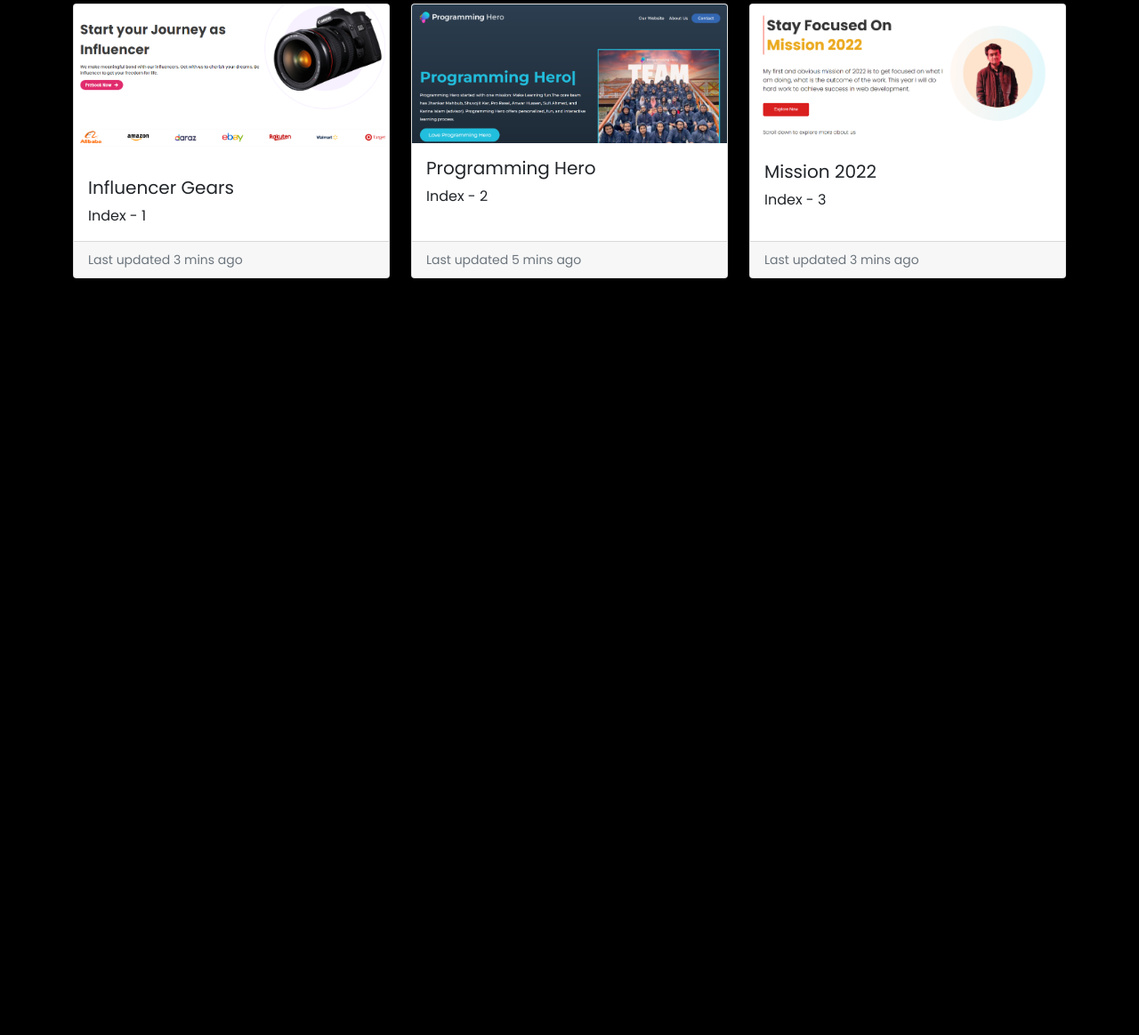
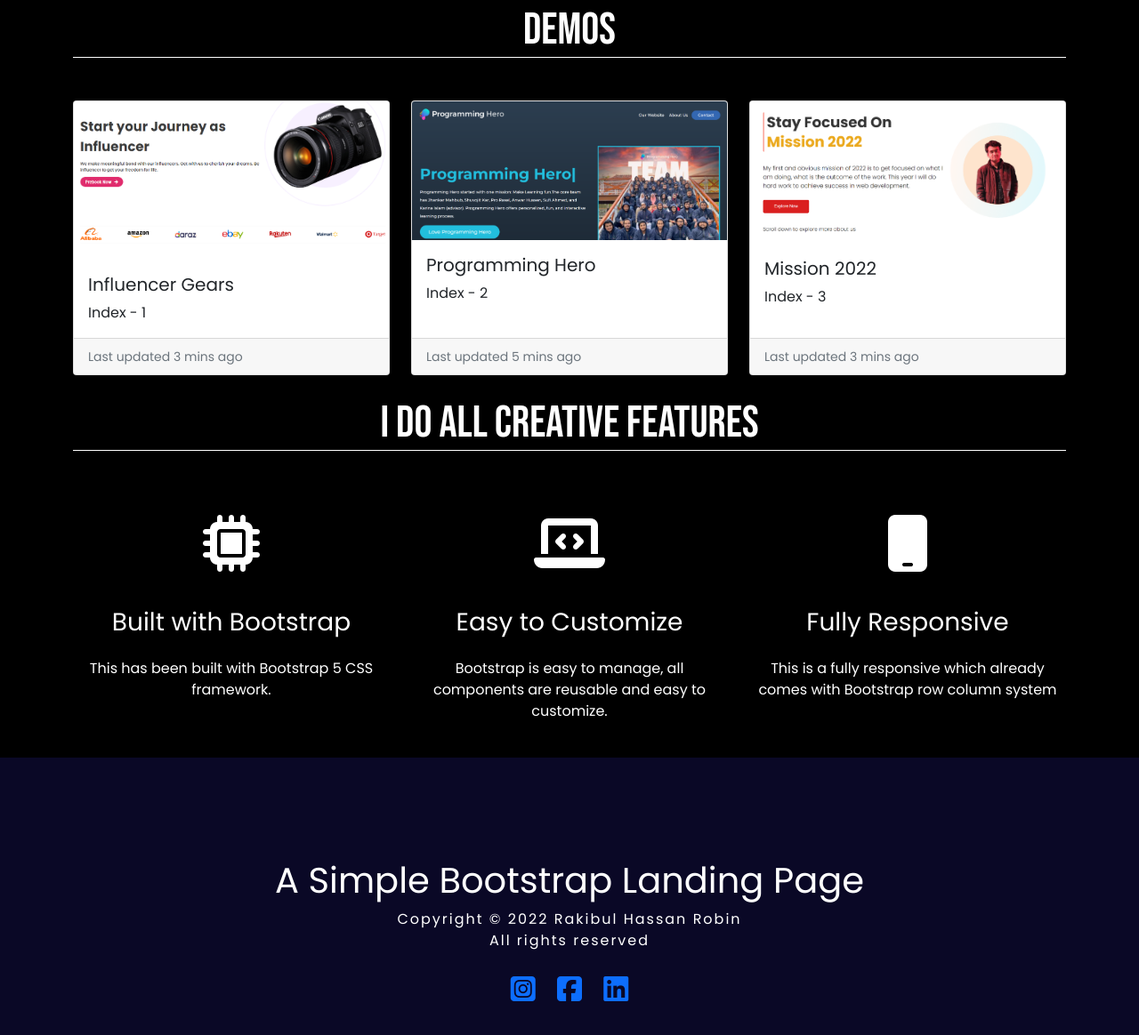
Before and after one commit to robinrakibul/bootstrap5-landing-page, a plain HTML site: page index.html in a window 1280 px wide. Shown: the part 690-1854 px from the top of the page at 89% size. Before the commit the page ends 1027 px from the top, so only its background shows below. Drawn offline with nearby package versions, Linux system fonts and the light colour scheme.

Commit message:
project done

```diff
--- a/css/style.css
+++ b/css/style.css
@@ -19,6 +19,13 @@ body{
     width: 20%;
 }
 
+
+.section-title h1{
+    font-family: "Bebas Neue",cursive;
+    font-size: 50px;
+    border-bottom: 1px solid white;
+}
+
 /* First Section */
 
 .main-heading h1{
@@ -36,7 +43,43 @@ body{
     margin-right: 20%;
 }
 
+
 /* Tools Section */
 .tools{
     color: white;
 }
+
+/* Cards */
+.clickable-cards:hover{
+    transform: scale(1.1);
+    transition: 0.3s ease-in;
+}
+/* Footer */
+footer{
+    display: flex;
+    flex-direction: column;
+    justify-content: center;
+    align-items: center;
+    background-color: #0A0826;
+    color: white;
+    height: 50vh;
+    width: 100%;
+}
+
+.footer-title h1{
+    text-align: center;
+}
+.footer-title p{
+    letter-spacing: 2px;
+    text-align: center;
+}
+.footer-icons i{
+    padding: 10px;
+}
+.footer-icons i:active{
+    color: #E02C6D;
+}
+.footer-icons i:hover{
+    transform: scale(1.2);
+    transition: 0.2s ease-in;
+}
--- a/index.html
+++ b/index.html
@@ -31,7 +31,7 @@
                     <a class="nav-link" href="#designs">More Designs</a>
                   </li>
                   <li class="nav-item">
-                    <a class="nav-link" href="#">Pricing</a>
+                    <a class="nav-link" href="#footer">Find Me</a>
                   </li>
                 </ul>
               </div>
@@ -60,10 +60,13 @@
             </div>
         </section>
         <section class="container cards" id="designs">
+          <div class="section-title">
+            <h1 class="text-white text-center mb-5">Demos</h1>
+          </div>
           <div class="row row-cols-1 row-cols-md-3 g-4">
             <div class="col">
               <div class="card h-100">
-                <img src="images/influencer-gears.png" class="card-img-top" alt="...">
+                <a href="https://robinrakibul.github.io/influencer-gears/" target="_blank"><img src="images/influencer-gears.png" class="card-img-top clickable-cards" alt="..."></a>
                 <div class="card-body">
                   <h5 class="card-title">Influencer Gears</h5>
                   <p class="card-text">Index - 1</p>
@@ -75,7 +78,7 @@
             </div>
             <div class="col">
               <div class="card h-100">
-                <img src="images/programminghero.png" class="card-img-top" alt="...">
+                <a href="https://robinrakibul.github.io/phero-website/" target="_blank"><img src="images/programminghero.png" class="card-img-top clickable-cards" alt="..."></a>
                 <div class="card-body">
                   <h5 class="card-title">Programming Hero</h5>
                   <p class="card-text">Index - 2</p>
@@ -87,7 +90,9 @@
             </div>
             <div class="col">
               <div class="card h-100">
-                <img src="images/mission2022.png" class="card-img-top" alt="...">
+                <a href="https://robinrakibul.github.io/mission-2022/" target="_blank">
+                  <img src="images/mission2022.png" class="card-img-top clickable-cards" alt="...">
+                </a>
                 <div class="card-body">
                   <h5 class="card-title">Mission 2022</h5>
                   <p class="card-text">Index - 3</p>
@@ -100,9 +105,63 @@
           </div>
         </section>
         <br>
+        <section class="contact container">
+          <div class="section-title">
+            <h1 class="text-white text-center mb-5">I do all Creative Features</h1>
+          </div>
+          <div class="features row text-center text-white">
+            <div class="col-lg-4 col-md-4 col-12">
+              <div class="row g-3 flex-column">
+                <div class="col p-4">
+                  <i class="fas fa-microchip fa-4x"></i>
+                </div>
+                <div class="col">
+                  <h3>Built with Bootstrap</h3>
+                </div>
+                <div class="col">
+                  <p>This has been built with Bootstrap 5 CSS framework.</p>
+                </div>
+              </div>
+            </div>
+            <div class="col-lg-4 col-md-4 col-12">
+              <div class="row g-3  d-flex flex-column">
+                <div class="col p-4">
+                  <i class="fas fa-laptop-code fa-4x"></i>
+                </div>
+                <div class="col">
+                  <h3>Easy to Customize</h3>
+                </div>
+                <div class="col">
+                  <p>Bootstrap is easy to manage, all components are reusable and easy to customize.</p>
+                </div>
+              </div>
+            </div>
+            <div class="col-lg-4 col-md-4 col-12">
+              <div class="row g-3  d-flex flex-column">
+                <div class="col p-4">
+                  <i class="fas fa-mobile fa-4x text-white"></i>
+                </div>
+                <div class="col">
+                  <h3>Fully Responsive</h3>
+                </div>
+                <div class="col pb-5">
+                  <p>This is a fully responsive which already comes with Bootstrap row column system</p>
+                </div>
+              </div>
+            </div>
+          </div>
+        </section>
     </main>
-    <footer>
-
+    <footer id="footer">
+      <div class="footer-title">
+            <h1>A Simple Bootstrap Landing Page</h1>
+            <p>Copyright &copy; 2022 Rakibul Hassan Robin<br>All rights reserved</p>
+        </div>
+        <div class="footer-icons">
+           <a href="https://www.instagram.com/robinrakibulhassan/" target="_blank"><i class="fab fa-instagram-square fa-2x"></i></a>
+           <a href="https://www.facebook.com/robinrakibul" target="_blank"><i class="fab fa-facebook-square fa-2x"></i></a>
+           <a href="https://www.linkedin.com/in/robinrakibul/" target="_blank"><i class="fab fa-linkedin fa-2x"></i></a>
+        </div>
     </footer>
 <script src="https://cdn.jsdelivr.net/npm/bootstrap@5.0.2/dist/js/bootstrap.bundle.min.js" integrity="sha384-MrcW6ZMFYlzcLA8Nl+NtUVF0sA7MsXsP1UyJoMp4YLEuNSfAP+JcXn/tWtIaxVXM" crossorigin="anonymous"></script>
 </body>
```
